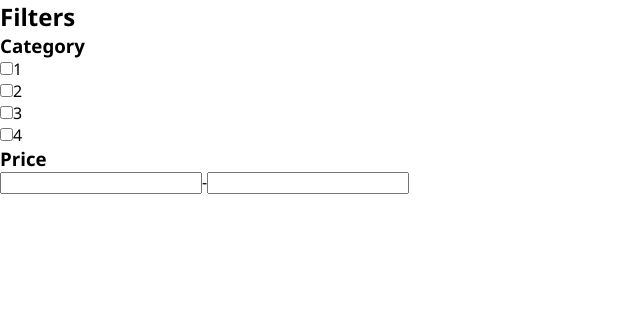
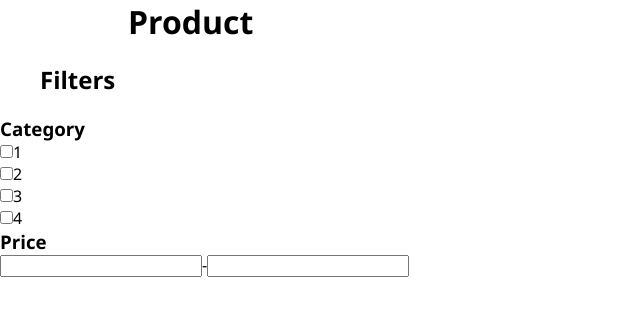
Before and after one commit to TatsianaSlapik/react-test-application, a React app: page / in a window 1280 px wide. Shown: the top 316 px of the page, without its empty margins (0-640 px from the left). Built offline with nearby package versions, Linux system fonts and the light colour scheme; no server answers.

Commit message:
feat: added some style

```diff
--- a/src/components/Filters/Filters.jsx
+++ b/src/components/Filters/Filters.jsx
@@ -1,16 +1,17 @@
 import React, { useState } from "react";
 
+import "./Filters.scss";
 export default function Filters() {
   return (
     <div className="filters">
-      <header className="filters__header">
-        <h2 className="filters__header__title">Filters</h2>
+      <header className="filters_header">
+        <h2 className="filters_header_title">Filters</h2>
       </header>
-      <div className="filters__inner">
-        <div className="filters__filter">
-          <h3 className="filters__filter__title">Category</h3>
+      <div className="filters_inner">
+        <div className="filters_filter">
+          <h3 className="filters_filter_title">Category</h3>
           <ul>
-            <li>
+            <li className="filters_inner_li">
               <input type="checkbox" />
               <label>1</label>
             </li>
@@ -29,7 +30,7 @@ export default function Filters() {
           </ul>
         </div>
         <div className="filters_price">
-          <h3 className="filters__filter__title">Price</h3>
+          <h3 className="filters_filter_title">Price</h3>
           <p>
             <input maxlength="25" size="20" />
             -
--- a/src/components/Filters/Filters.scss
+++ b/src/components/Filters/Filters.scss
@@ -1,15 +1,13 @@
 .filters {
-  box-shadow: inset -3px 0 1px rgba(0, 0, 0, 0.4);
-  color: #74828d;
-  background: #253447;
-  max-height: 100%;
   overflow: auto;
-  position: fixed;
-  width: 20%;
+
+  width: 50%;
 }
 
-.filters__header {
-  background: #1c2939;
-  box-shadow: inset -3px 0 1px rgba(0, 0, 0, 0.4);
+.filters_header {
   padding: 20px 40px;
 }
+
+.filters_inner_li {
+  list-style: none;
+}
--- /dev/null
+++ b/src/components/Header/Header.jsx
@@ -0,0 +1,12 @@
+import React from "react";
+
+import "./Header.scss";
+export default function Header() {
+  return (
+    <header className="header">
+      <div className="container">
+        <h1> Product</h1>
+      </div>
+    </header>
+  );
+}
--- a/src/index.jsx
+++ b/src/index.jsx
@@ -1,31 +1,19 @@
-import React, { useEffect, useState } from 'react';
-import ReactDOM from 'react-dom';
+import React, { useEffect, useState } from "react";
+import ReactDOM from "react-dom";
 
-import './index.scss';
-import Main from './views/Main/Main';
-import { load, parseSave, save, setDefault } from './utils/save';
+import "./index.scss";
+import Main from "./views/Main/Main";
+import Header from "./components/Header/Header";
 
-const rootElement = document.getElementById('root');
+const rootElement = document.getElementById("root");
 
 function App() {
-  useEffect(() => {
-    if (!load()) setDefault();
-    parseSave();
-
-	// check fullscreen
-    const query = matchMedia('all and (display-mode: fullscreen');
-
-    query.onchange = (e) => {
-      const checkbox = document.querySelector('.checkbox.fullscreen');
-      checkbox && (checkbox.checked = query.matches);
-    };
-  }, [])
-
-  return <>
-    <Main/>
-  </>;
+  return (
+    <>
+      <Header></Header>
+      <Main />
+    </>
+  );
 }
 
-ReactDOM.render(
-  <App />,
-  rootElement);
+ReactDOM.render(<App />, rootElement);
--- a/src/utils/save.js
+++ /dev/null
@@ -1,26 +0,0 @@
-export function load() {
-  return JSON.parse(localStorage.getItem('travel-app-team-v'));
-}
-
-export const gameSave = {}
-
-export function parseSave() {
-  const saveData = load();
-  Object.keys(saveData).forEach((key) => {
-    gameSave[key] = saveData[key];
-  });
-}
-
-export function save(data = {}) {
-  const savedGame = JSON.parse(localStorage.getItem('travel-app-team-v'));
-  const newData = { ...savedGame, ...data };
-  localStorage.setItem('travel-app-team-v', JSON.stringify(newData));
-  parseSave();
-}
-
-export function setDefault() {
-  save({
-    music: '1',
-    sounds: '1',
-  });
-}
--- a/src/views/Main/Main.scss
+++ b/src/views/Main/Main.scss
@@ -1,5 +1,4 @@
 .main {
-  width: 1200px;
   display: flex;
   flex-direction: row;
   .product_container {
```
Also changed, not shown: src/components/Header/Header.scss (added).
